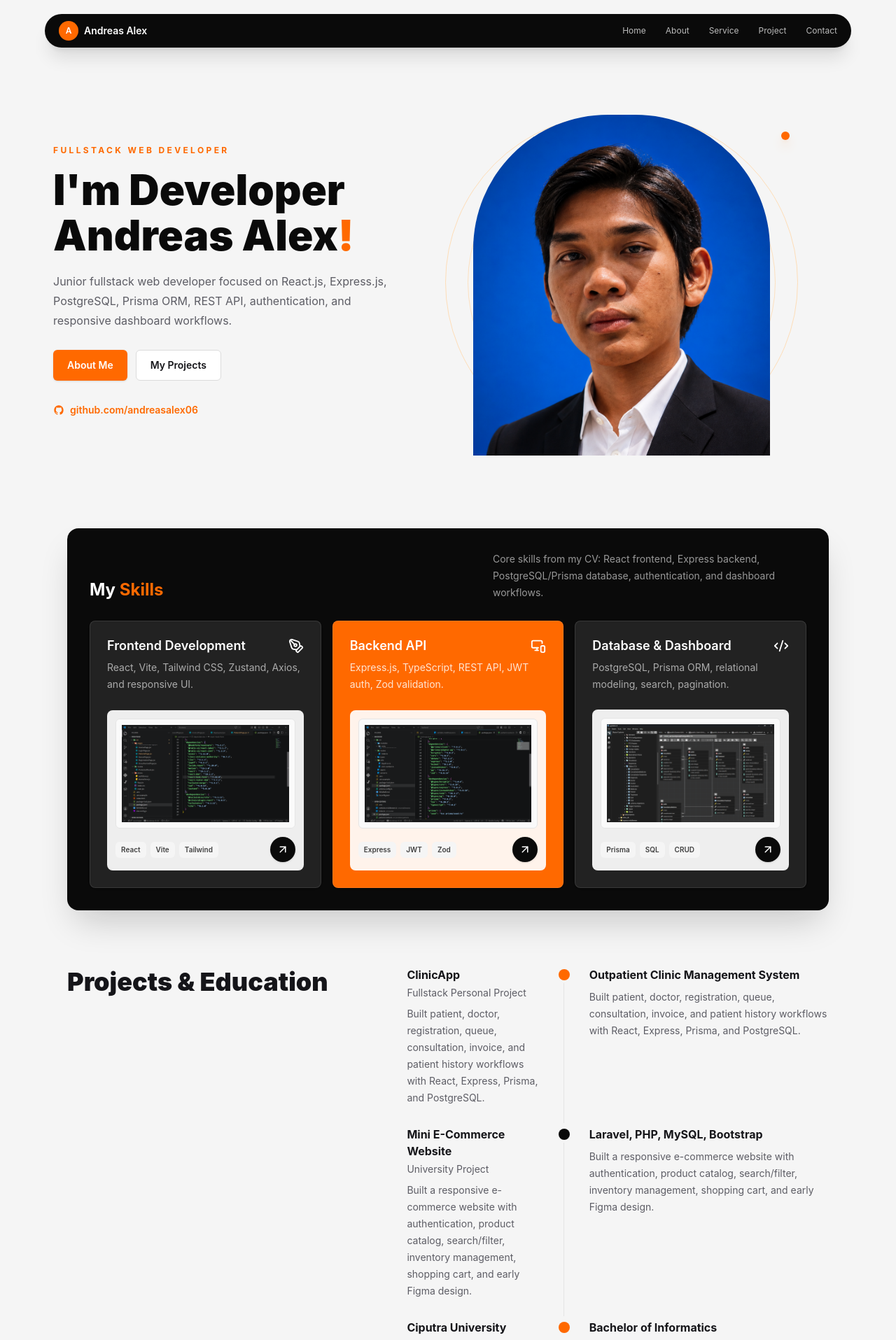
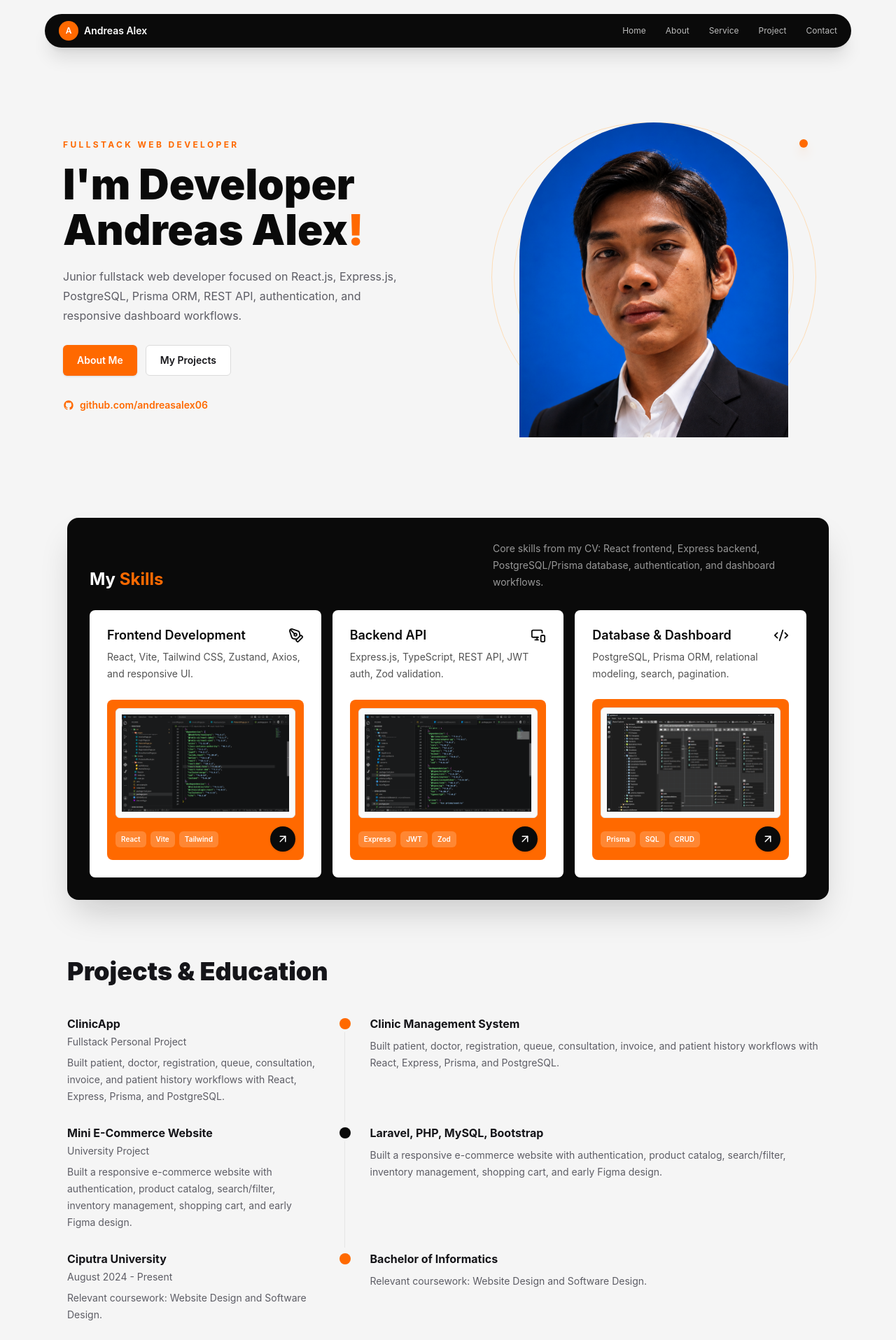
Before and after one commit to andreasalex06/web-portfolio, a React (Vite) app: page / in a window 1280 px wide. Shown: the top 1915 px of the page at 70% size. Built offline with nearby package versions, Linux system fonts and the light colour scheme.

Commit message:
Refine portfolio layout and footer

```diff
--- a/src/App.jsx
+++ b/src/App.jsx
@@ -69,7 +69,7 @@ const experiences = [
   {
     company: 'ClinicApp',
     period: 'Fullstack Personal Project',
-    role: 'Outpatient Clinic Management System',
+    role: 'Clinic Management System',
     detail: 'Built patient, doctor, registration, queue, consultation, invoice, and patient history workflows with React, Express, Prisma, and PostgreSQL.',
   },
   {
@@ -263,9 +263,9 @@ function App() {
           initial={{ opacity: 0, y: 32, scale: 0.96 }}
           animate={{ opacity: 1, y: 0, scale: 1 }}
           transition={{ duration: 0.8, ease: 'easeOut' }}
-          className="relative mx-auto grid min-h-[560px] max-w-6xl items-center justify-items-center px-1 py-8 sm:px-3 sm:py-10 min-[800px]:grid-cols-[0.88fr_1.12fr] min-[1000px]:px-8"
+          className="relative mx-auto grid min-h-[560px] max-w-6xl items-center justify-items-center px-1 py-8 sm:px-3 sm:py-10 min-[800px]:grid-cols-2 min-[800px]:gap-8 lg:gap-12 min-[1000px]:px-8"
         >
-          <div className="relative z-10 mx-auto max-w-xl text-center min-[800px]:mx-0 min-[800px]:justify-self-start min-[800px]:text-left">
+          <div className="relative z-10 mx-auto max-w-xl text-center min-[800px]:mx-0 min-[800px]:justify-self-center min-[800px]:text-left">
             <p className="mb-4 text-xs font-bold uppercase tracking-[0.28em] text-orange-500">
               Fullstack Web Developer
             </p>
@@ -305,7 +305,7 @@ function App() {
             </a>
           </div>
 
-          <div className="relative mx-auto mt-10 aspect-[1.05/1] w-full max-w-[340px] sm:max-w-[430px] min-[800px]:mt-0 lg:max-w-[520px]">
+          <div className="relative mx-auto mt-10 aspect-[1.05/1] w-full max-w-[340px] sm:max-w-[430px] min-[800px]:mt-0 min-[800px]:justify-self-center lg:max-w-[480px]">
             <div className="absolute inset-2 rounded-full border border-orange-200/80"></div>
             <div className="absolute inset-10 rounded-full border border-orange-200/70"></div>
             <span className="absolute right-5 top-8 h-3 w-3 rounded-full bg-orange-500 shadow-lg shadow-orange-500/40"></span>
@@ -346,28 +346,18 @@ function App() {
 
               return (
                 <motion.div key={service.title} variants={fadeUp}>
-                  <Card
-                    className={`flex h-full flex-col overflow-hidden border-white/10 ${
-                      service.featured
-                        ? 'bg-orange-500 text-white'
-                        : 'bg-white/10 text-white'
-                    }`}
-                  >
+                  <Card className="flex h-full flex-col overflow-hidden border-white/10 bg-white text-neutral-950">
                     <CardHeader className="flex-1">
                       <div className="flex items-center justify-between">
                         <CardTitle>{service.title}</CardTitle>
                         <Icon size={22} />
                       </div>
-                      <CardDescription
-                        className={
-                          service.featured ? 'text-white/82' : 'text-white/62'
-                        }
-                      >
+                      <CardDescription className="text-neutral-600">
                         {service.description}
                       </CardDescription>
                     </CardHeader>
                     <CardContent className="mt-auto">
-                      <div className="flex h-full min-h-[205px] flex-col rounded-lg bg-white/92 p-3 text-neutral-950">
+                      <div className="flex h-full min-h-[205px] flex-col rounded-lg bg-orange-500 p-3 text-white">
                         <button
                           type="button"
                           className="mb-3 block w-full shrink-0 overflow-hidden rounded-md border border-neutral-200 bg-neutral-50 text-left transition hover:border-orange-300 hover:shadow-md hover:shadow-orange-500/10 focus-visible:outline-none focus-visible:ring-2 focus-visible:ring-orange-500"
@@ -387,7 +377,7 @@ function App() {
                             {service.preview.map((item) => (
                               <span
                                 key={item}
-                                className="shrink-0 rounded-md bg-neutral-100 px-2 py-1 text-[10px] font-semibold text-neutral-700"
+                                className="shrink-0 rounded-md bg-white/20 px-2 py-1 text-[10px] font-semibold text-white"
                               >
                                 {item}
                               </span>
@@ -412,7 +402,7 @@ function App() {
       </section>
 
       <section id="about" className="mx-auto max-w-6xl scroll-mt-24 px-5 pb-20 min-[1000px]:px-8">
-        <div className="grid gap-10 lg:grid-cols-[0.85fr_1.15fr]">
+        <div className="space-y-10">
           <motion.div
             initial="hidden"
             whileInView="visible"
@@ -575,7 +565,7 @@ function App() {
               ))}
             </div>
             <h3 className="text-xl font-bold">
-              {featuredProject.title} - Outpatient Clinic Management System
+              {featuredProject.title} - Clinic Management System
             </h3>
             <p className="mt-2 text-sm leading-6 text-muted-foreground">
               {featuredProject.description}
@@ -615,17 +605,17 @@ function App() {
         </div>
       </section>
 
-      <section id="contact" className="scroll-mt-24 pb-20">
+      <section id="contact" className="scroll-mt-24 bg-neutral-950 pb-20 pt-20 text-white">
         <div className="mx-auto max-w-6xl px-5 text-center min-[1000px]:px-8">
           <h2 className="mx-auto max-w-2xl text-4xl font-black leading-tight">
             Have an Awesome Project Idea? <span className="text-orange-500">Let's Discuss</span>
           </h2>
-          <div className="mx-auto mt-7 flex max-w-xl items-center gap-2 rounded-full border border-neutral-200 bg-white p-2 shadow-lg shadow-neutral-950/5">
-            <div className="grid h-10 w-10 shrink-0 place-items-center rounded-full bg-orange-50 text-orange-500">
+          <div className="mx-auto mt-7 flex max-w-xl items-center gap-2 rounded-full border border-white/12 bg-white/8 p-2 shadow-lg shadow-neutral-950/20">
+            <div className="grid h-10 w-10 shrink-0 place-items-center rounded-full bg-orange-500/16 text-orange-400">
               <Mail size={18} />
             </div>
             <input
-              className="min-w-0 flex-1 bg-transparent text-sm outline-none"
+              className="min-w-0 flex-1 bg-transparent text-sm text-white outline-none placeholder:text-white/45"
               placeholder="Enter your email"
               type="email"
             />
@@ -635,17 +625,17 @@ function App() {
             </Button>
           </div>
 
-          <div className="mx-auto mt-5 flex max-w-3xl flex-wrap justify-center gap-3 text-sm text-muted-foreground">
+          <div className="mx-auto mt-5 flex max-w-3xl flex-wrap justify-center gap-3 text-sm text-white/68">
             <a
               href="mailto:andreasalexyz@gmail.com"
-              className="inline-flex items-center gap-2 rounded-full bg-white px-4 py-2 shadow-sm transition hover:text-orange-500"
+              className="inline-flex items-center gap-2 rounded-full bg-white/8 px-4 py-2 shadow-sm shadow-neutral-950/10 transition hover:bg-white/12 hover:text-orange-400"
             >
               <Mail size={15} />
               andreasalexyz@gmail.com
             </a>
             <a
               href="tel:08999999367"
-              className="inline-flex items-center gap-2 rounded-full bg-white px-4 py-2 shadow-sm transition hover:text-orange-500"
+              className="inline-flex items-center gap-2 rounded-full bg-white/8 px-4 py-2 shadow-sm shadow-neutral-950/10 transition hover:bg-white/12 hover:text-orange-400"
             >
               <Phone size={15} />
               08999999367
@@ -654,18 +644,18 @@ function App() {
               href="https://github.com/andreasalex06"
               target="_blank"
               rel="noreferrer"
-              className="inline-flex items-center gap-2 rounded-full bg-white px-4 py-2 shadow-sm transition hover:text-orange-500"
+              className="inline-flex items-center gap-2 rounded-full bg-white/8 px-4 py-2 shadow-sm shadow-neutral-950/10 transition hover:bg-white/12 hover:text-orange-400"
             >
               <GitBranch size={15} />
               github.com/andreasalex06
             </a>
-            <span className="inline-flex items-center gap-2 rounded-full bg-white px-4 py-2 shadow-sm">
+            <span className="inline-flex items-center gap-2 rounded-full bg-white/8 px-4 py-2 shadow-sm shadow-neutral-950/10">
               <MapPin size={15} />
               Bekasi 17610
             </span>
           </div>
 
-          <div className="mt-8 overflow-hidden rounded-full border-y border-orange-200 bg-orange-500 py-3 text-white">
+          <div className="mt-8 overflow-hidden rounded-full border-y border-orange-300/45 bg-orange-500 py-3 text-white">
             <motion.div
               animate={{ x: ['0%', '-25%'] }}
               transition={{ duration: 18, repeat: Infinity, ease: 'linear' }}
```
